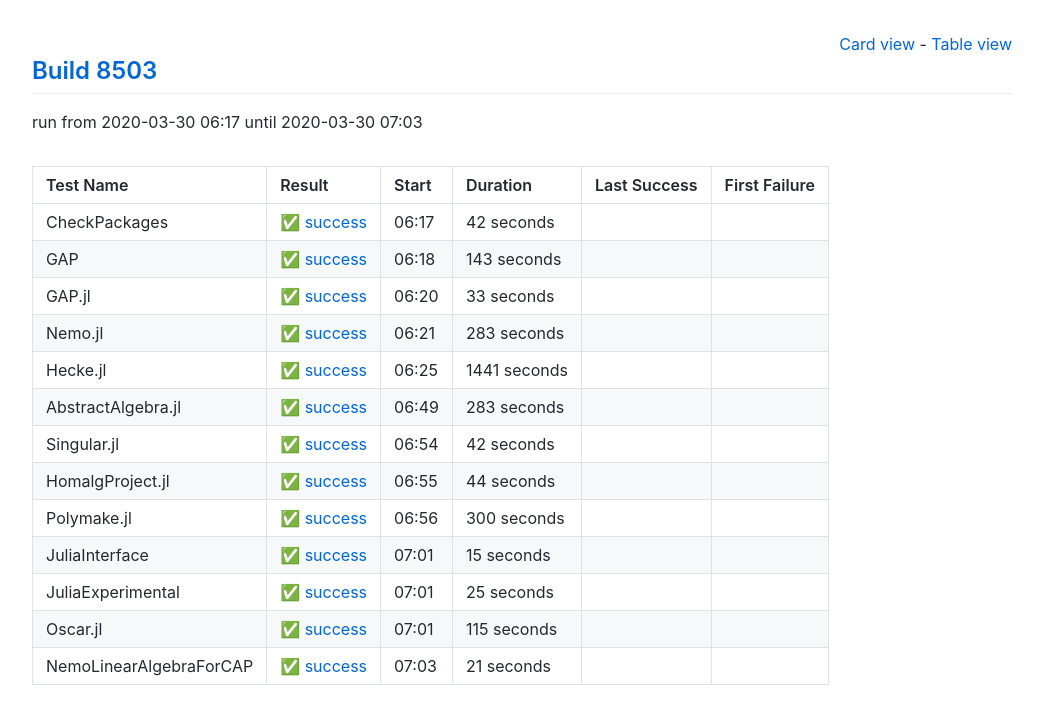
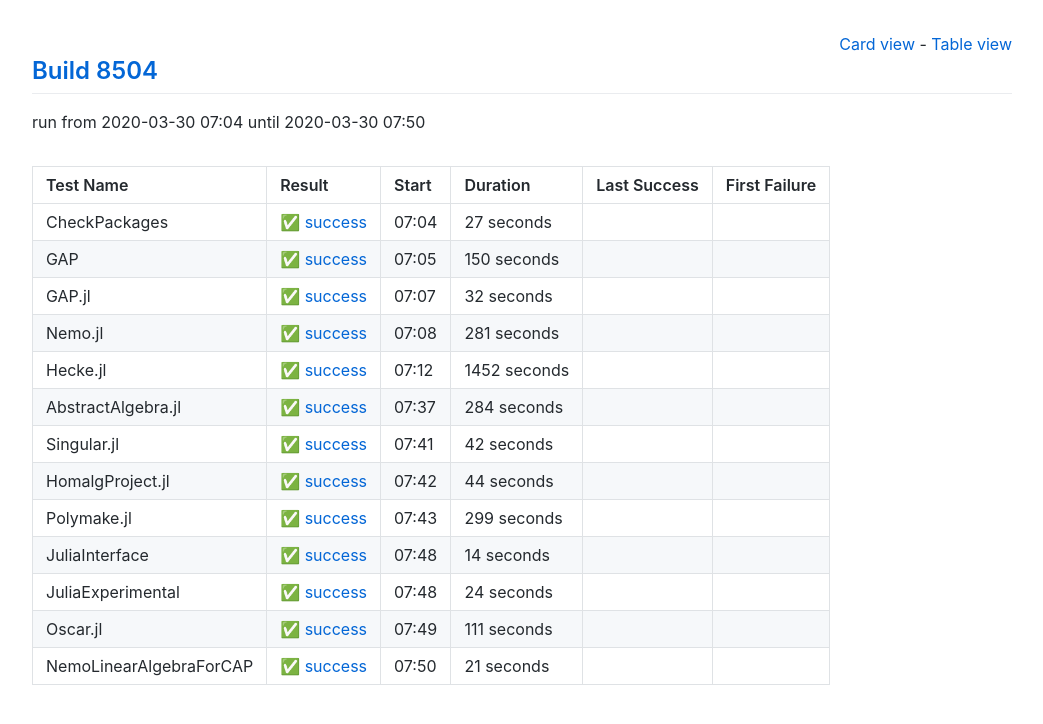
Before and after one commit to oscar-system/oscar-ci-status, a Jekyll site: the page built from table.html, in a window 1280 px wide. Shown: the top 724 px of the page, without its empty margins (118-1161 px from the left). Built offline with Jekyll 4.4.1, drawn with Linux system fonts in a browser that asks for light colours.

Commit message:
Build 8504

```diff
--- a/_data/ci.yml
+++ b/_data/ci.yml
@@ -1,71 +1,71 @@
-build: 8503
-build_url: https://oscarci.mathematik.uni-kl.de/job/oscar/8503/
+build: 8504
+build_url: https://oscarci.mathematik.uni-kl.de/job/oscar/8504/
 job: oscar
 tests:
-- duration: 42
+- duration: 27
   exitcode: 0
   first_failure: false
   first_failure_url: null
   last_success: false
   last_success_url: null
-  log: https://oscarci.mathematik.uni-kl.de/job/oscar/8503/artifact/logs/build-8503/CheckPackages.log
+  log: https://oscarci.mathematik.uni-kl.de/job/oscar/8504/artifact/logs/build-8504/CheckPackages.log
   name: CheckPackages
-  start: 2020-03-30 06:17
+  start: 2020-03-30 07:04
   status: success
   success: true
-- duration: 143
+- duration: 150
   exitcode: 0
   first_failure: false
   first_failure_url: null
   last_success: false
   last_success_url: null
-  log: https://oscarci.mathematik.uni-kl.de/job/oscar/8503/artifact/logs/build-8503/GAP.log
+  log: https://oscarci.mathematik.uni-kl.de/job/oscar/8504/artifact/logs/build-8504/GAP.log
   name: GAP
-  start: 2020-03-30 06:18
+  start: 2020-03-30 07:05
   status: success
   success: true
-- duration: 33
+- duration: 32
   exitcode: 0
   first_failure: false
   first_failure_url: null
   last_success: false
   last_success_url: null
-  log: https://oscarci.mathematik.uni-kl.de/job/oscar/8503/artifact/logs/build-8503/GAP.jl.log
+  log: https://oscarci.mathematik.uni-kl.de/job/oscar/8504/artifact/logs/build-8504/GAP.jl.log
   name: GAP.jl
-  start: 2020-03-30 06:20
+  start: 2020-03-30 07:07
   status: success
   success: true
-- duration: 283
+- duration: 281
   exitcode: 0
   first_failure: false
   first_failure_url: null
   last_success: false
   last_success_url: null
-  log: https://oscarci.mathematik.uni-kl.de/job/oscar/8503/artifact/logs/build-8503/Nemo.jl.log
+  log: https://oscarci.mathematik.uni-kl.de/job/oscar/8504/artifact/logs/build-8504/Nemo.jl.log
   name: Nemo.jl
-  start: 2020-03-30 06:21
+  start: 2020-03-30 07:08
   status: success
   success: true
-- duration: 1441
+- duration: 1452
   exitcode: 0
   first_failure: false
   first_failure_url: null
   last_success: false
   last_success_url: null
-  log: https://oscarci.mathematik.uni-kl.de/job/oscar/8503/artifact/logs/build-8503/Hecke.jl.log
+  log: https://oscarci.mathematik.uni-kl.de/job/oscar/8504/artifact/logs/build-8504/Hecke.jl.log
   name: Hecke.jl
-  start: 2020-03-30 06:25
+  start: 2020-03-30 07:12
   status: success
   success: true
-- duration: 283
+- duration: 284
   exitcode: 0
   first_failure: false
   first_failure_url: null
   last_success: false
   last_success_url: null
-  log: https://oscarci.mathematik.uni-kl.de/job/oscar/8503/artifact/logs/build-8503/AbstractAlgebra.jl.log
+  log: https://oscarci.mathematik.uni-kl.de/job/oscar/8504/artifact/logs/build-8504/AbstractAlgebra.jl.log
   name: AbstractAlgebra.jl
-  start: 2020-03-30 06:49
+  start: 2020-03-30 07:37
   status: success
   success: true
 - duration: 42
@@ -74,9 +74,9 @@ tests:
   first_failure_url: null
   last_success: false
   last_success_url: null
-  log: https://oscarci.mathematik.uni-kl.de/job/oscar/8503/artifact/logs/build-8503/Singular.jl.log
+  log: https://oscarci.mathematik.uni-kl.de/job/oscar/8504/artifact/logs/build-8504/Singular.jl.log
   name: Singular.jl
-  start: 2020-03-30 06:54
+  start: 2020-03-30 07:41
   status: success
   success: true
 - duration: 44
@@ -85,53 +85,53 @@ tests:
   first_failure_url: null
   last_success: false
   last_success_url: null
-  log: https://oscarci.mathematik.uni-kl.de/job/oscar/8503/artifact/logs/build-8503/HomalgProject.jl.log
+  log: https://oscarci.mathematik.uni-kl.de/job/oscar/8504/artifact/logs/build-8504/HomalgProject.jl.log
   name: HomalgProject.jl
-  start: 2020-03-30 06:55
+  start: 2020-03-30 07:42
   status: success
   success: true
-- duration: 300
+- duration: 299
   exitcode: 0
   first_failure: false
   first_failure_url: null
   last_success: false
   last_success_url: null
-  log: https://oscarci.mathematik.uni-kl.de/job/oscar/8503/artifact/logs/build-8503/Polymake.jl.log
+  log: https://oscarci.mathematik.uni-kl.de/job/oscar/8504/artifact/logs/build-8504/Polymake.jl.log
   name: Polymake.jl
-  start: 2020-03-30 06:56
+  start: 2020-03-30 07:43
   status: success
   success: true
-- duration: 15
+- duration: 14
   exitcode: 0
   first_failure: false
   first_failure_url: null
   last_success: false
   last_success_url: null
-  log: https://oscarci.mathematik.uni-kl.de/job/oscar/8503/artifact/logs/build-8503/JuliaInterface.log
+  log: https://oscarci.mathematik.uni-kl.de/job/oscar/8504/artifact/logs/build-8504/JuliaInterface.log
   name: JuliaInterface
-  start: 2020-03-30 07:01
+  start: 2020-03-30 07:48
   status: success
   success: true
-- duration: 25
+- duration: 24
   exitcode: 0
   first_failure: false
   first_failure_url: null
   last_success: false
   last_success_url: null
-  log: https://oscarci.mathematik.uni-kl.de/job/oscar/8503/artifact/logs/build-8503/JuliaExperimental.log
+  log: https://oscarci.mathematik.uni-kl.de/job/oscar/8504/artifact/logs/build-8504/JuliaExperimental.log
   name: JuliaExperimental
-  start: 2020-03-30 07:01
+  start: 2020-03-30 07:48
   status: success
   success: true
-- duration: 115
+- duration: 111
   exitcode: 0
   first_failure: false
   first_failure_url: null
   last_success: false
   last_success_url: null
-  log: https://oscarci.mathematik.uni-kl.de/job/oscar/8503/artifact/logs/build-8503/Oscar.jl.log
+  log: https://oscarci.mathematik.uni-kl.de/job/oscar/8504/artifact/logs/build-8504/Oscar.jl.log
   name: Oscar.jl
-  start: 2020-03-30 07:01
+  start: 2020-03-30 07:49
   status: success
   success: true
 - duration: 21
@@ -140,8 +140,8 @@ tests:
   first_failure_url: null
   last_success: false
   last_success_url: null
-  log: https://oscarci.mathematik.uni-kl.de/job/oscar/8503/artifact/logs/build-8503/NemoLinearAlgebraForCAP.log
+  log: https://oscarci.mathematik.uni-kl.de/job/oscar/8504/artifact/logs/build-8504/NemoLinearAlgebraForCAP.log
   name: NemoLinearAlgebraForCAP
-  start: 2020-03-30 07:03
+  start: 2020-03-30 07:50
   status: success
   success: true
```
Also changed, not shown: README.md.
